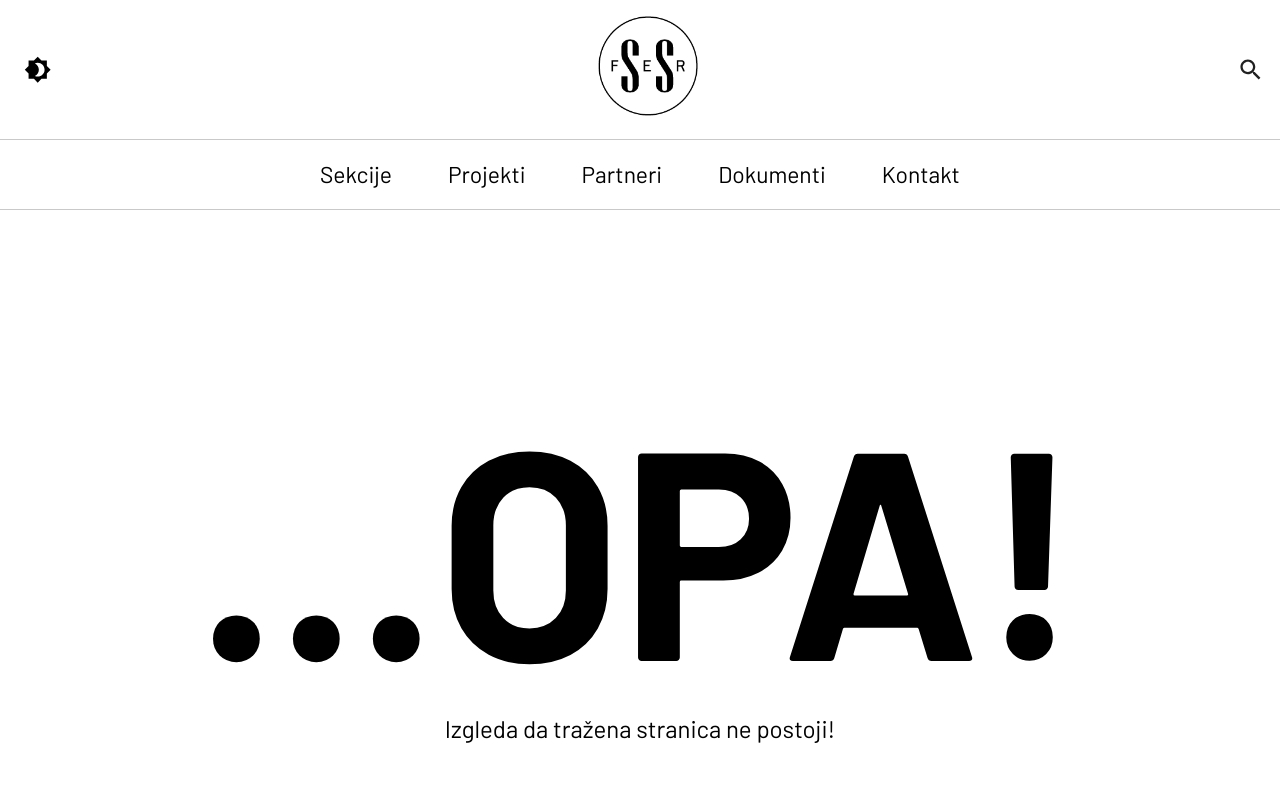
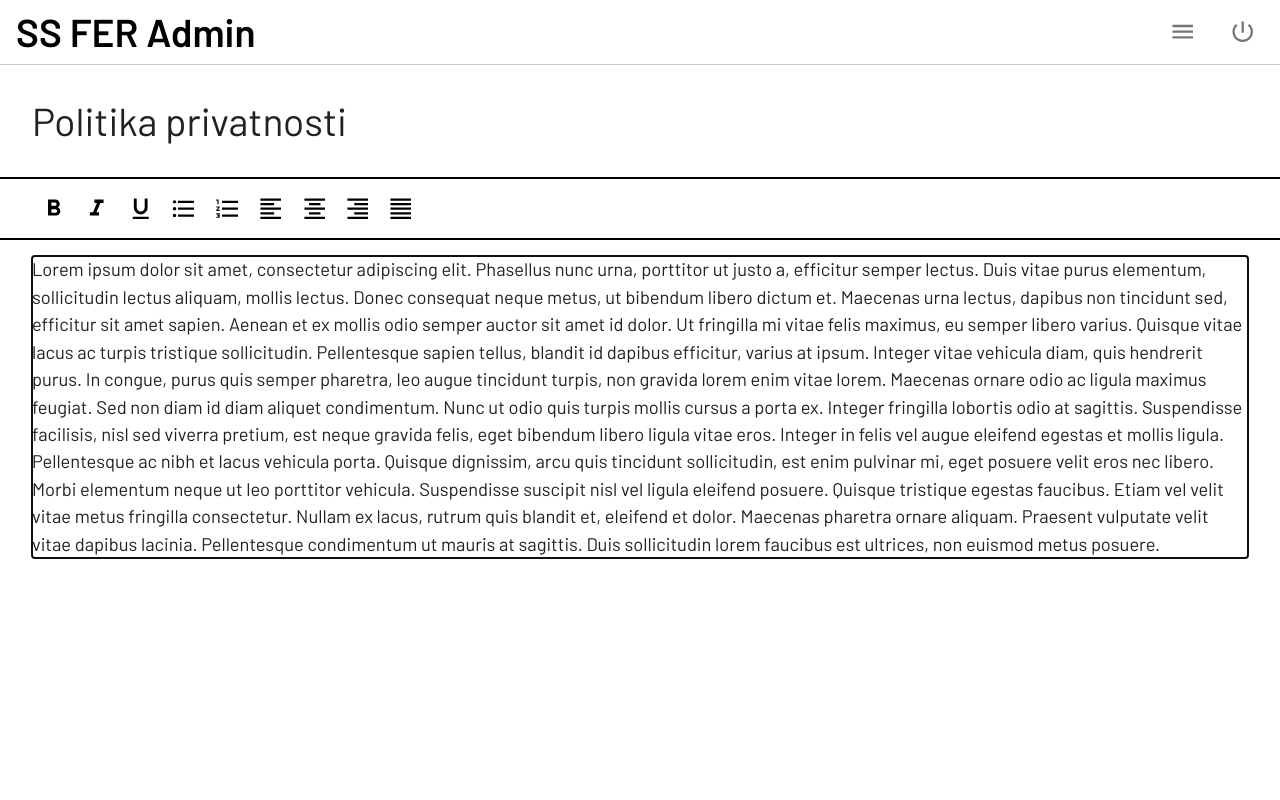
Before and after one commit to KSET/ssfer-website-2023, a Next.js app in the folder ssfer-frontend/: page /admin/politika-privatnosti in a window 1280 px wide. Before the commit this address had no page. Shown: the top 800 px of the page. Built offline with nearby package versions, Linux system fonts and the light colour scheme.

Commit message:
Made politika privatnost and dodavanje korisnika

```diff
--- a/ssfer-frontend/package.json
+++ b/ssfer-frontend/package.json
@@ -15,6 +15,11 @@
     "@mui/icons-material": "^5.11.0",
     "@mui/material": "^5.14.4",
     "@next/font": "13.1.6",
+    "@tiptap/extension-text-align": "^2.1.7",
+    "@tiptap/extension-underline": "^2.1.7",
+    "@tiptap/pm": "^2.1.7",
+    "@tiptap/react": "^2.1.7",
+    "@tiptap/starter-kit": "^2.1.7",
     "@types/lodash": "^4.14.197",
     "@types/node": "18.13.0",
     "@types/react": "18.0.27",
--- a/ssfer-frontend/src/components/admin/AdminLayout.tsx
+++ b/ssfer-frontend/src/components/admin/AdminLayout.tsx
@@ -15,7 +15,7 @@ export default function AdminLayout({children}: { children: React.ReactNode }) {
 
   return (
     <Box height={"100vh"}>
-      <Box>
+      <Stack height={"100%"}>
         <Stack direction={"row"} justifyContent={"space-between"} alignItems={"center"} my={"0.5rem"} mx={"1rem"}>
           <Typography variant={"h4"} color={"primary"} sx={{fontWeight: "bold"}}>
             SS FER Admin
@@ -30,14 +30,15 @@ export default function AdminLayout({children}: { children: React.ReactNode }) {
           </Stack>
         </Stack>
         <Divider sx={{color: "black"}}/>
-      </Box>
-      <Box display={"flex"} height={"calc(100% - 57px)"}>
-        <SideMenu open={openMenu} drawerWidth={DRAWER_WIDTH}/>
-        <Box width={{xs: openMenu ? 0 : "100%", sm: openMenu ? "calc(100% - " + DRAWER_WIDTH + "px)" : "100%"}}
-             sx={{transition: "width 300ms cubic-bezier(0.4, 0, 0.2, 1) 0ms", overflow: "auto"}}>
-          {children}
+
+        <Box display={"flex"} height={"100%"}>
+          <SideMenu open={openMenu} drawerWidth={DRAWER_WIDTH}/>
+          <Box width={{xs: openMenu ? 0 : "100%", sm: openMenu ? "calc(100% - " + DRAWER_WIDTH + "px)" : "100%"}}
+               sx={{transition: "width 300ms cubic-bezier(0.4, 0, 0.2, 1) 0ms", overflow: "auto"}}>
+            {children}
+          </Box>
         </Box>
-      </Box>
+      </Stack>
     </Box>
   )
 }
--- /dev/null
+++ b/ssfer-frontend/src/components/admin/EditorContainer.tsx
@@ -0,0 +1,125 @@
+import React, {useMemo} from "react";
+import {Editor, EditorContent, useEditor} from "@tiptap/react";
+import {Paragraph} from "@tiptap/extension-paragraph";
+import {Text} from "@tiptap/extension-text";
+import {Document} from "@tiptap/extension-document";
+import {Box, IconButton} from "@mui/material";
+import FormatBoldIcon from '@mui/icons-material/FormatBold';
+import FormatItalicIcon from '@mui/icons-material/FormatItalic';
+import FormatUnderlinedIcon from '@mui/icons-material/FormatUnderlined';
+import FormatListBulletedIcon from '@mui/icons-material/FormatListBulleted';
+import FormatListNumberedIcon from '@mui/icons-material/FormatListNumbered';
+import FormatAlignLeftIcon from '@mui/icons-material/FormatAlignLeft';
+import FormatAlignCenterIcon from '@mui/icons-material/FormatAlignCenter';
+import FormatAlignRightIcon from '@mui/icons-material/FormatAlignRight';
+import FormatAlignJustifyIcon from '@mui/icons-material/FormatAlignJustify';
+import {StarterKit} from "@tiptap/starter-kit";
+import {Underline} from "@tiptap/extension-underline";
+import {TextAlign} from "@tiptap/extension-text-align";
+
+
+const loremIpsum = "Lorem ipsum dolor sit amet, consectetur adipiscing elit. Phasellus nunc urna, porttitor ut justo a, efficitur semper lectus. Duis vitae purus elementum, sollicitudin lectus aliquam, mollis lectus. Donec consequat neque metus, ut bibendum libero dictum et. Maecenas urna lectus, dapibus non tincidunt sed, efficitur sit amet sapien. Aenean et ex mollis odio semper auctor sit amet id dolor. Ut fringilla mi vitae felis maximus, eu semper libero varius. Quisque vitae lacus ac turpis tristique sollicitudin. Pellentesque sapien tellus, blandit id dapibus efficitur, varius at ipsum. Integer vitae vehicula diam, quis hendrerit purus. In congue, purus quis semper pharetra, leo augue tincidunt turpis, non gravida lorem enim vitae lorem. Maecenas ornare odio ac ligula maximus feugiat. Sed non diam id diam aliquet condimentum. Nunc ut odio quis turpis mollis cursus a porta ex. Integer fringilla lobortis odio at sagittis. Suspendisse facilisis, nisl sed viverra pretium, est neque gravida felis, eget bibendum libero ligula vitae eros. Integer in felis vel augue eleifend egestas et mollis ligula.\n" +
+  "\n" +
+  "Pellentesque ac nibh et lacus vehicula porta. Quisque dignissim, arcu quis tincidunt sollicitudin, est enim pulvinar mi, eget posuere velit eros nec libero. Morbi elementum neque ut leo porttitor vehicula. Suspendisse suscipit nisl vel ligula eleifend posuere. Quisque tristique egestas faucibus. Etiam vel velit vitae metus fringilla consectetur. Nullam ex lacus, rutrum quis blandit et, eleifend et dolor. Maecenas pharetra ornare aliquam. Praesent vulputate velit vitae dapibus lacinia. Pellentesque condimentum ut mauris at sagittis. Duis sollicitudin lorem faucibus est ultrices, non euismod metus posuere.\n"
+
+const MenuBar = ({editor}: { editor: Editor | null }) => {
+  const menuItems = useMemo(() => {
+    return (
+      [
+        {
+          name: "bold",
+          command: () => editor?.chain().focus().toggleBold().run(),
+          icon: <FormatBoldIcon/>
+        },
+        {
+          name: "italic",
+          command: () => editor?.chain().focus().toggleItalic().run(),
+          icon: <FormatItalicIcon/>
+        },
+        {
+          name: "underline",
+          command: () => editor?.chain().focus().toggleUnderline().run(),
+          icon: <FormatUnderlinedIcon/>
+        },
+        {
+          name: "bullet_list",
+          command: () => editor?.chain().focus().toggleBulletList().run(),
+          icon: <FormatListBulletedIcon/>
+        },
+        {
+          name: "ordered_list",
+          command: () => editor?.chain().focus().toggleOrderedList().run(),
+          icon: <FormatListNumberedIcon/>
+        },
+        {
+          name: "align_left",
+          command: () => editor?.chain().focus().setTextAlign("left").run(),
+          icon: <FormatAlignLeftIcon/>
+        },
+        {
+          name: "align_center",
+          command: () => editor?.chain().focus().setTextAlign("center").run(),
+          icon: <FormatAlignCenterIcon/>
+        },
+        {
+          name: "align_right",
+          command: () => editor?.chain().focus().setTextAlign("right").run(),
+          icon: <FormatAlignRightIcon/>
+        },
+        {
+          name: "align_justify",
+          command: () => editor?.chain().focus().setTextAlign("justify").run(),
+          icon: <FormatAlignJustifyIcon/>
+        }
+      ]
+    )
+  }, [editor])
+
+  return (
+    <Box sx={{borderTop: "black 2px solid", borderBottom: "black 2px solid"}} py={"0.5rem"} pl={"2rem"}>
+      {menuItems.map((item, index) => (
+        <IconButton key={index} onClick={item.command} color={"primary"}>
+          {item.icon}
+        </IconButton>
+      ))}
+    </Box>
+  )
+}
+
+interface Props {
+  onChange: (content: string) => void
+}
+
+const EditorContainer = ({onChange}: Props) => {
+  const editor = useEditor({
+    extensions: [
+      Document,
+      Paragraph,
+      Text,
+      StarterKit,
+      Underline,
+      TextAlign.configure({
+        types: ['heading', 'paragraph'],
+      }),
+    ],
+    content: loremIpsum,
+    autofocus: true,
+    editable: true,
+    injectCSS: true,
+    onUpdate: ({editor}) => onChange(editor.getHTML())
+  })
+
+  return (
+    <Box>
+      <MenuBar editor={editor}/>
+      <Box mt={"1rem"} mx={"2rem"}>
+        <EditorContent editor={editor}/>
+      </Box>
+
+    </Box>
+  )
+
+}
+
+
+export default EditorContainer;
--- /dev/null
+++ b/ssfer-frontend/src/pages/admin/politika-privatnosti.tsx
@@ -0,0 +1,22 @@
+import AdminLayout from "@/components/admin/AdminLayout";
+import {Box, Typography} from "@mui/material";
+import EditorContainer from "@/components/admin/EditorContainer";
+
+const PolitikaPrivatnosti = () => {
+  const onChange = async (values: string) => {
+    console.log(values);
+  }
+
+  return (
+    <AdminLayout>
+      <Box m={"2rem"}>
+        <Typography variant={"h4"}>Politika privatnosti</Typography>
+      </Box>
+      <Box mt={"2rem"}>
+        <EditorContainer onChange={onChange}/>
+      </Box>
+    </AdminLayout>
+  )
+}
+
+export default PolitikaPrivatnosti;
```
Also changed, not shown: ssfer-frontend/src/components/admin/DodavanjeKorisnika/DodavanjeKorisnikaForm.tsx (added, +39 -0 lines), ssfer-frontend/src/components/admin/DodavanjeKorisnika/KorisnikList.tsx (added, +41 -0 lines), ssfer-frontend/src/pages/admin/dodavanje-korisnika.tsx (added, +28 -0 lines), 1 other file (tests, documents, lock files or other folders).
